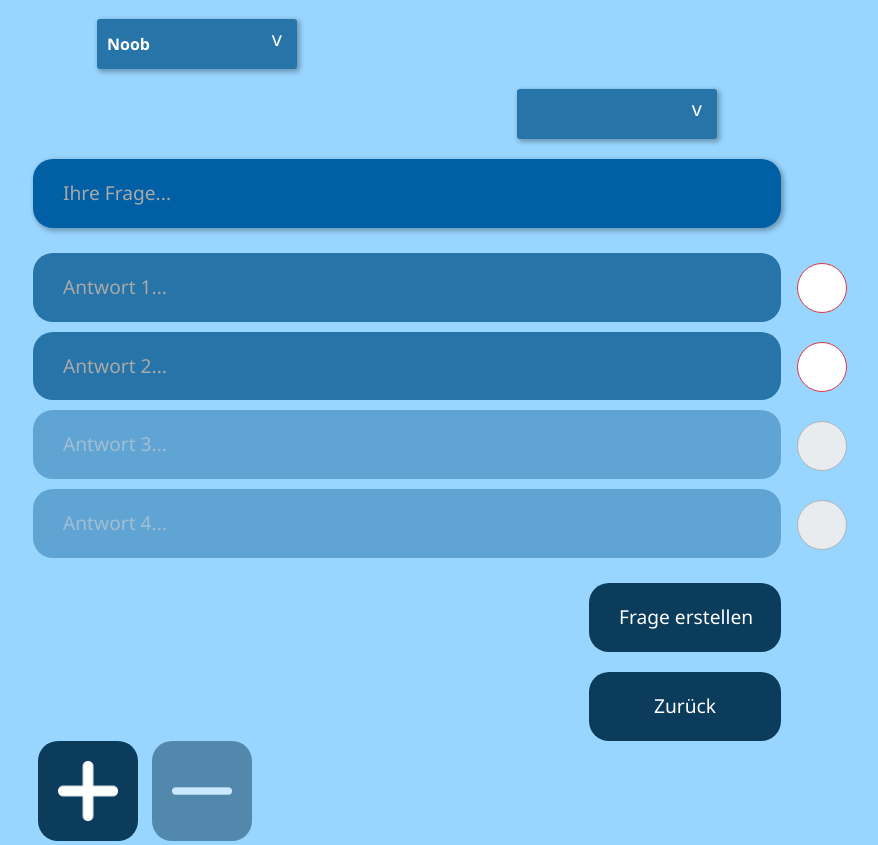
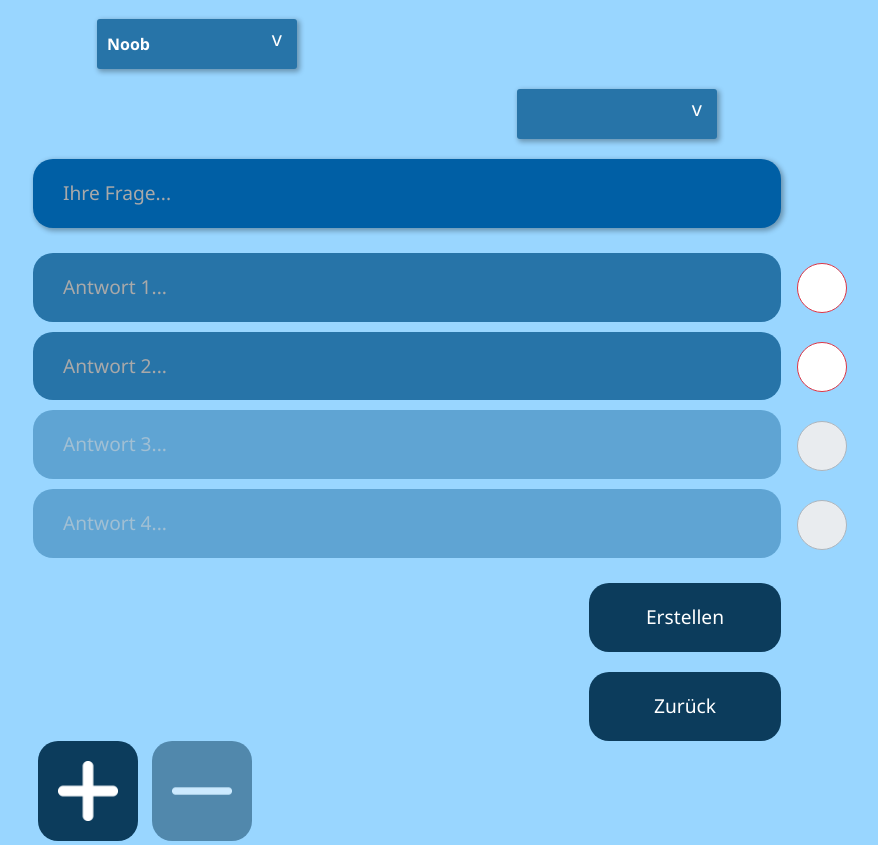
Before and after one commit to nico0601/ITP-Quiz, a PHP site: page /index3.php in a window 1280 px wide. Shown: the part 31-876 px from the top of the page, without its empty margins (233-1111 px from the left). Run offline with PHP 8.4, Linux system fonts and the light colour scheme; data that the repository does not hold is empty.

Commit message:
changed "Frage erstellen" to "Erstellen" at index3.php

```diff
--- a/Admin-Login/index3.php
+++ b/Admin-Login/index3.php
@@ -83,7 +83,7 @@ ENDE;
                     <label for="radio4" class="custom-control-label"></label>
                 </div>
             </div>
-            <input id="senden" type="submit" value="Frage erstellen">
+            <input id="senden" type="submit" value="Erstellen">
         </form>
 
        <form action="./index2.php" method="get">
```
